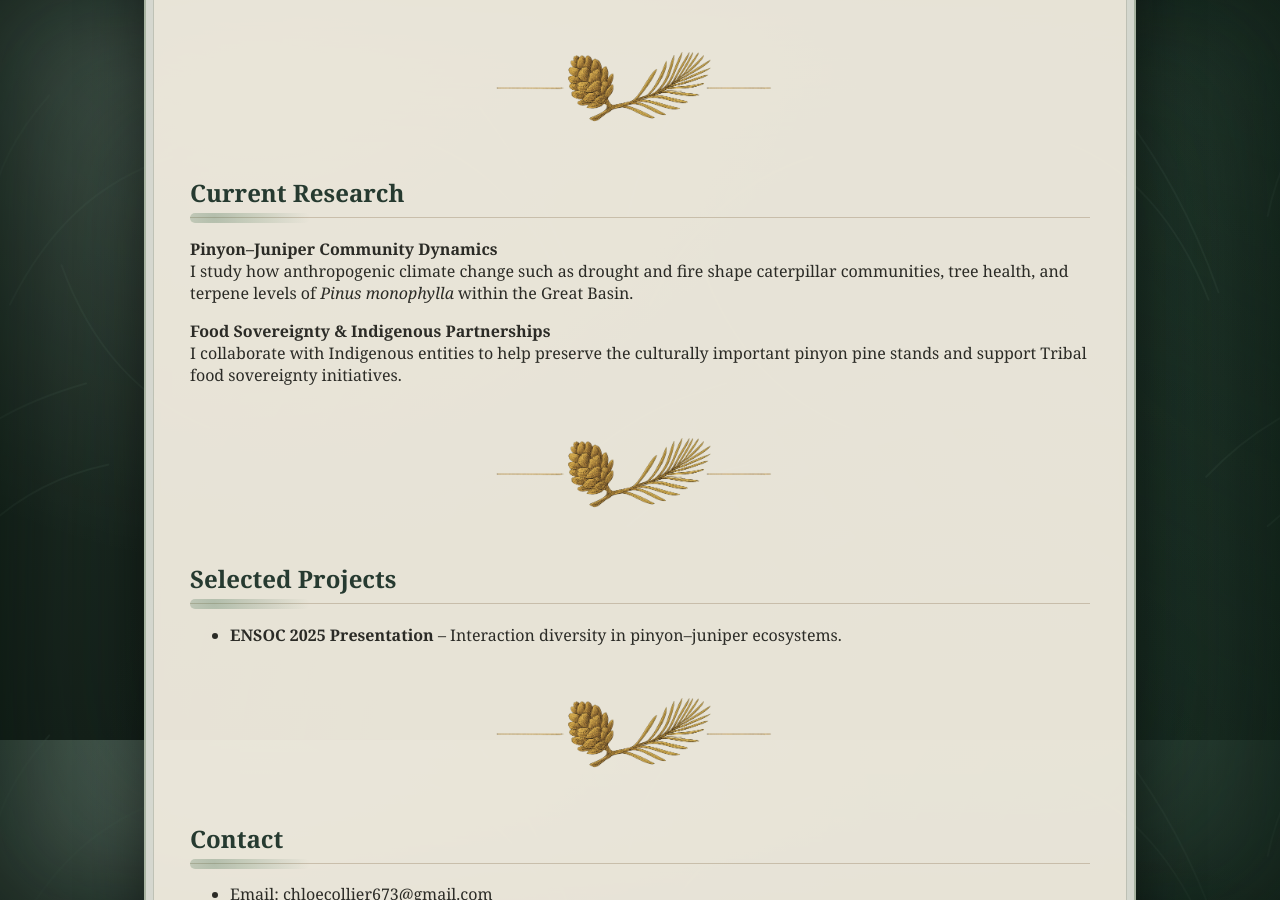
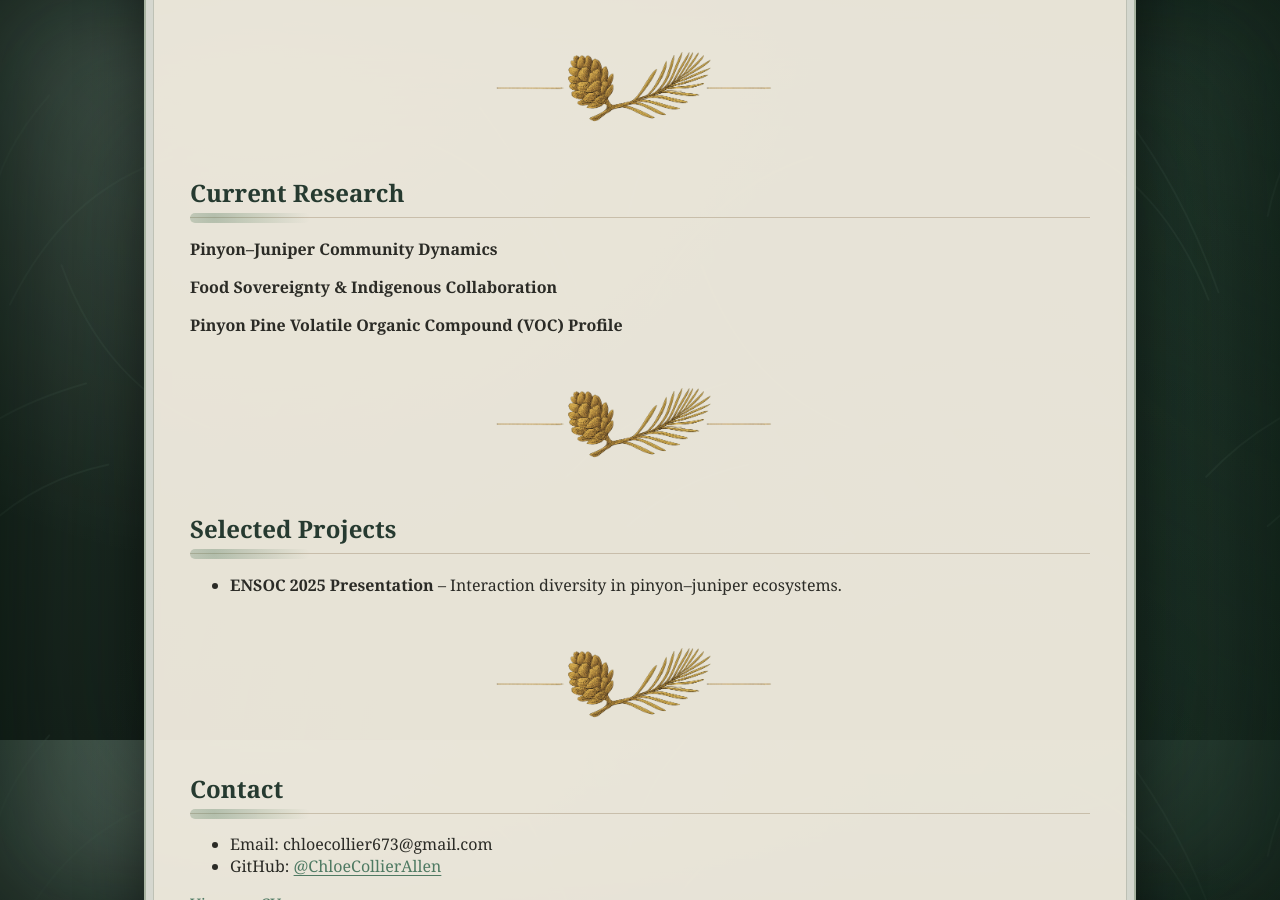
Before and after one commit to ChloeCollierAllen/ChloeCollierAllen.github.io, a Jekyll site: the page built from index.md, in a window 1280 px wide and 900 px high, scrolled down 1960 px. Built offline with Jekyll 4.4.1, drawn with Linux system fonts in a browser that asks for light colours.

Commit message:
Update index.md

```diff
--- a/index.md
+++ b/index.md
@@ -51,10 +51,10 @@
 ## Current Research
 
 **Pinyon–Juniper Community Dynamics**
-I study how anthropogenic climate change such as drought and fire shape caterpillar communities, tree health, and terpene levels of _Pinus monophylla_ within the Great Basin.
 
-**Food Sovereignty & Indigenous Partnerships**
-I collaborate with Indigenous entities to help preserve the culturally important pinyon pine stands and support Tribal food sovereignty initiatives.
+**Food Sovereignty & Indigenous Collaboration**
+
+**Pinyon Pine Volatile Organic Compound (VOC) Profile**
 
 <div class="botanical-divider"></div>
 
```
